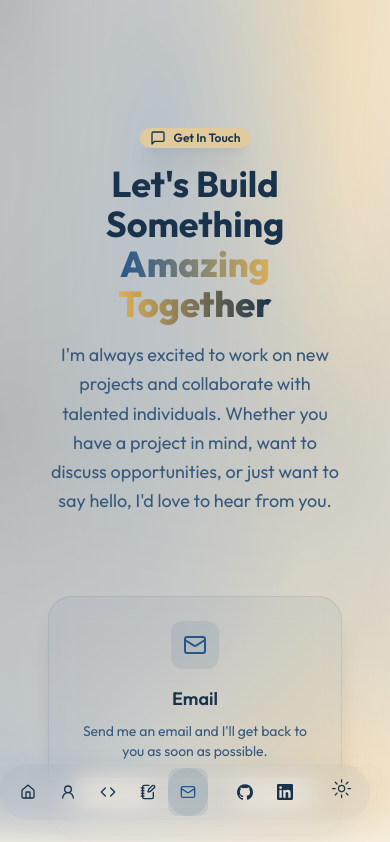
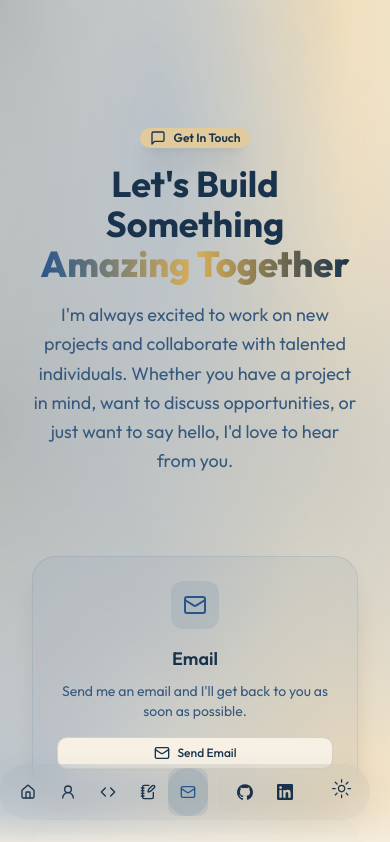
Before and after one commit to Donald-Edinam/donald-edinam, a Next.js app: page /contact in a window 390 px wide. Shown: the top 842 px of the page. Built offline with nearby package versions, Linux system fonts and the light colour scheme.

Commit message:
Chore: Improved mobile layout

```diff
--- a/src/app/layout.tsx
+++ b/src/app/layout.tsx
@@ -80,7 +80,7 @@ export default function RootLayout({
               <div className="fixed inset-0 -z-10 mesh-bg opacity-30" />
 
               {/* Main content container */}
-              <div className="relative max-w-6xl mx-auto px-6 py-12 sm:py-8">
+              <div className="relative max-w-6xl mx-auto px-2 py-12 sm:py-4">
                 {children}
                 <Navbar />
               </div>
```
